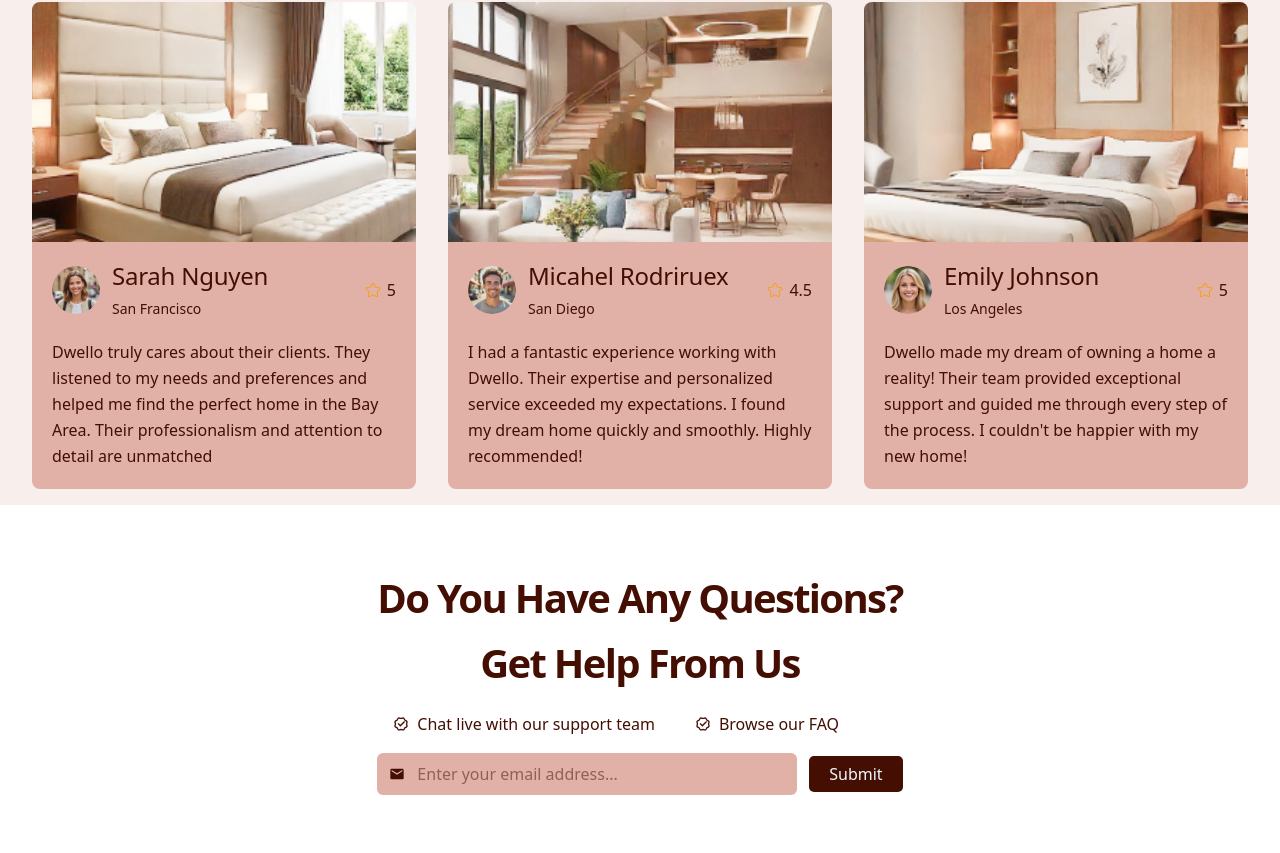
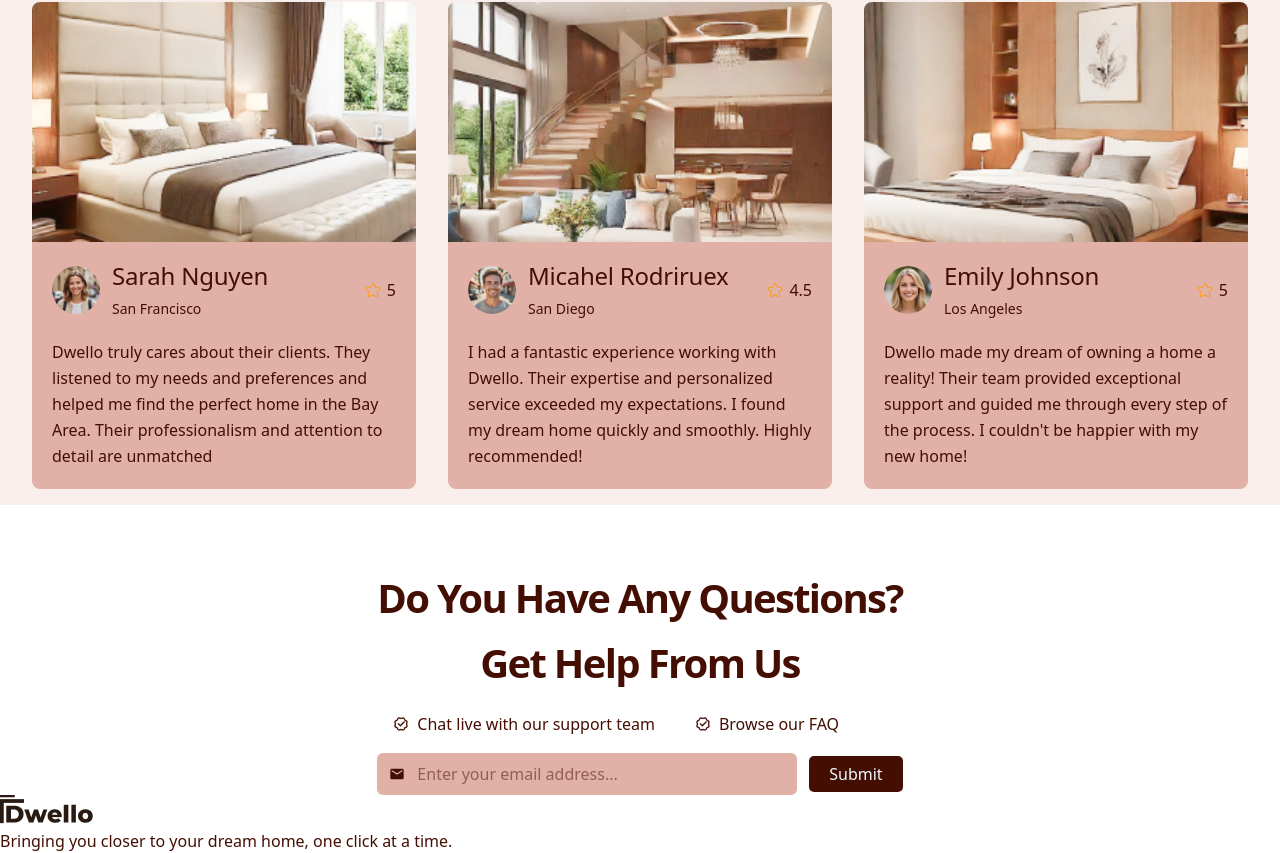
Before and after one commit to hafsamuktar011-crypto/Dream-home-clone, a React app: page / in a window 1280 px wide. Shown: the part 2489-3342 px from the top of the page. Before the commit the page ends 3284 px from the top, so only its background shows below. Built offline with nearby package versions, Linux system fonts and the light colour scheme; the HTML template or start-up script is replaced by a standard one.

Commit message:
feat: update footer section

```diff
--- a/src/components/Footer.jsx
+++ b/src/components/Footer.jsx
@@ -20,6 +20,10 @@ const footerLink={
 function Footer() {
   return (
     <footer>
+     <div>
+      <img src={logo} alt="Dwello logo" />
+      <p>Bringing you closer to your dream home, one click at a time.</p>
+     </div>
 
     </footer>
 
```
